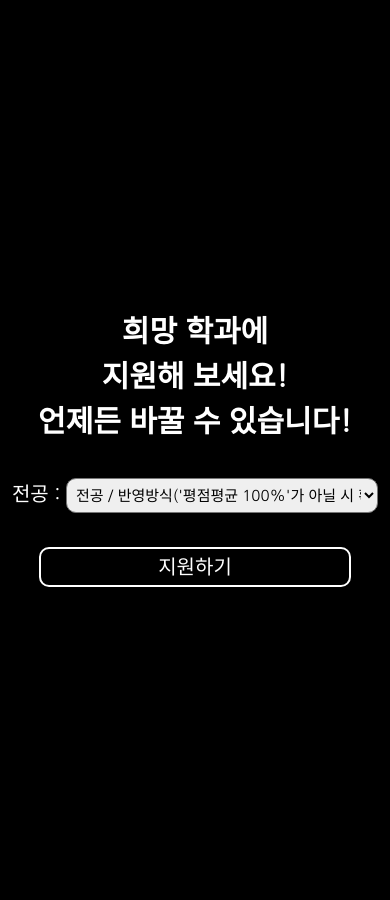
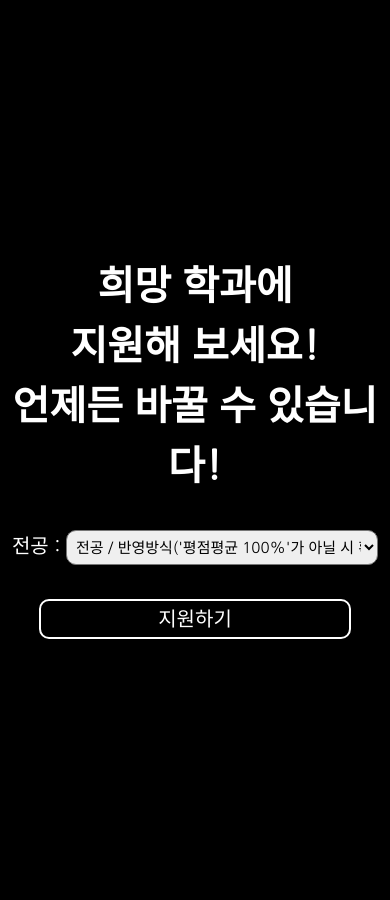
Before and after one commit to Yang-Min-Seok/Hufs_apply, a Flask app: template templates/Apply.html in a window 390 px wide. Run offline with Flask 2, Linux system fonts and the light colour scheme; the template is opened without the code that fills it, so the values that code supplies are empty.

Commit message:
Update main_res.css
font size update

```diff
--- a/static/css/Apply/main_res.css
+++ b/static/css/Apply/main_res.css
@@ -21,7 +21,7 @@
 
     }
     #main .wrap .choose h3{
-        font-size: 30px !important;
+        font-size: 40px !important;
     }
     #main .wrap .choose form{
 
```
